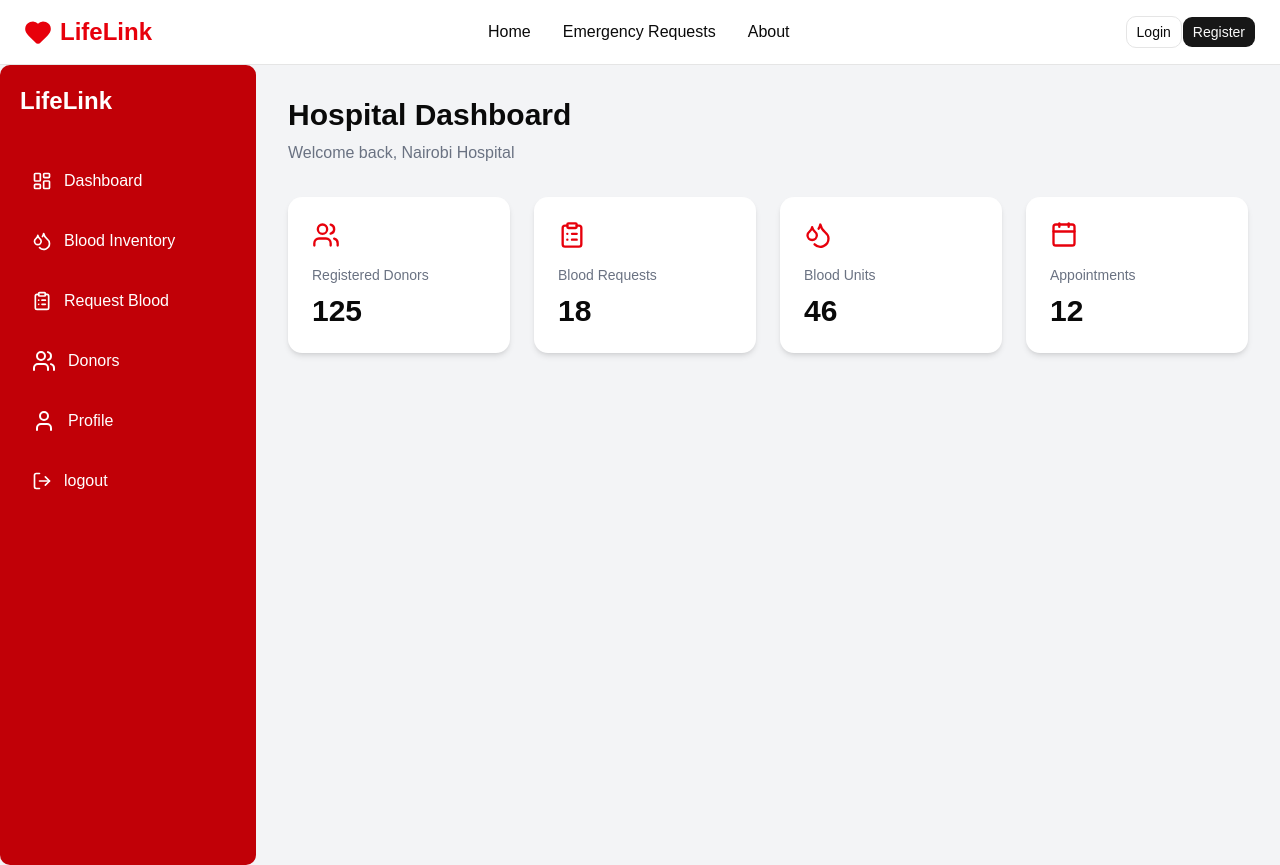
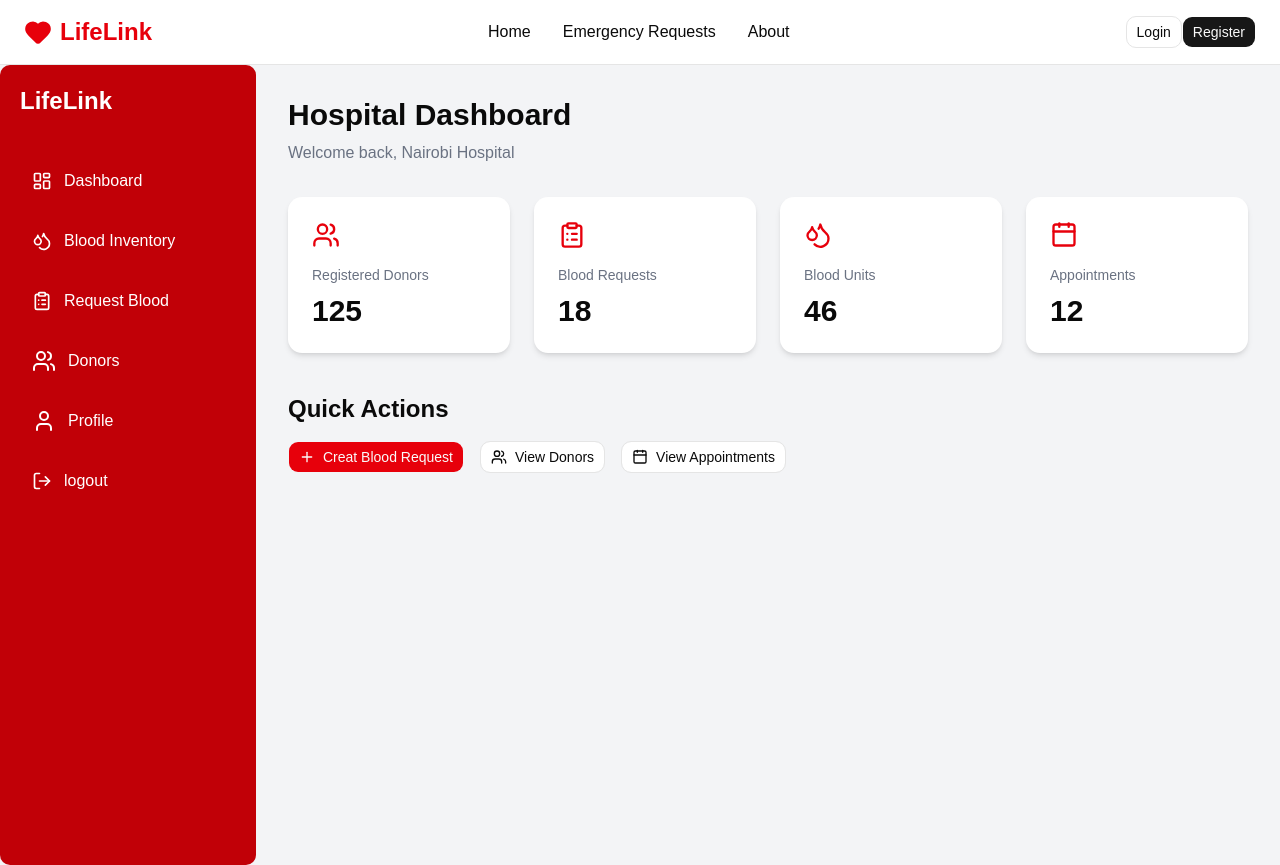
Before and after one commit to Juan-ita/LifeLink, a React (Vite) app: page /hospital/dashboard in a window 1280 px wide. Built offline with nearby package versions, Linux system fonts and the light colour scheme.

Commit message:
feat: create new quickactions file and import to dashboard

```diff
--- /dev/null
+++ b/src/components/hospital/QuickActions.jsx
@@ -0,0 +1,33 @@
+import { Button } from "../ui/button"
+import { Plus, Users, Calendar } from "lucide-react"
+
+function QuickActions() {
+  return (
+    <div className="mt-10">
+      <h2 className="mb-4 text-2xl font-semibold">
+        Quick Actions
+      </h2>
+       {/* Create Blood Request */}
+      <div className="flex flex-wrap gap-4">
+        <Button className="flex items-center gap-2 bg-red-600 hover:bg-red-700">
+            <Plus size={18}/>
+            Creat Blood Request
+        </Button>
+
+        {/* View Doners */}
+        <Button variant="outline" className="flex items-center gap-2">
+            <Users size={18}/>
+            View Donors
+        </Button>
+
+        {/* View Appointments */}
+        <Button variant="outline" className="flex items-center gap-2">
+            <Calendar size={18}/>
+            View Appointments
+        </Button>
+      </div>
+    </div>
+  )
+}
+
+export default QuickActions
--- a/src/pages/Hospitaldashboard.jsx
+++ b/src/pages/Hospitaldashboard.jsx
@@ -1,6 +1,7 @@
 import DashboardCard from '@/components/hospital/DashboardCard'
 import Sidebar from '@/components/hospital/Sidebar'
 import { Calendar, Droplets, ClipboardList, Users } from 'lucide-react'
+import QuickActions from '@/components/hospital/QuickActions'
 
 
 function Hospitaldashboard() {
@@ -36,6 +37,8 @@ function Hospitaldashboard() {
           icon={<Calendar size={28}/>}
           />
         </div>
+
+        <QuickActions/>
       </main>
     </div>
   )
```
